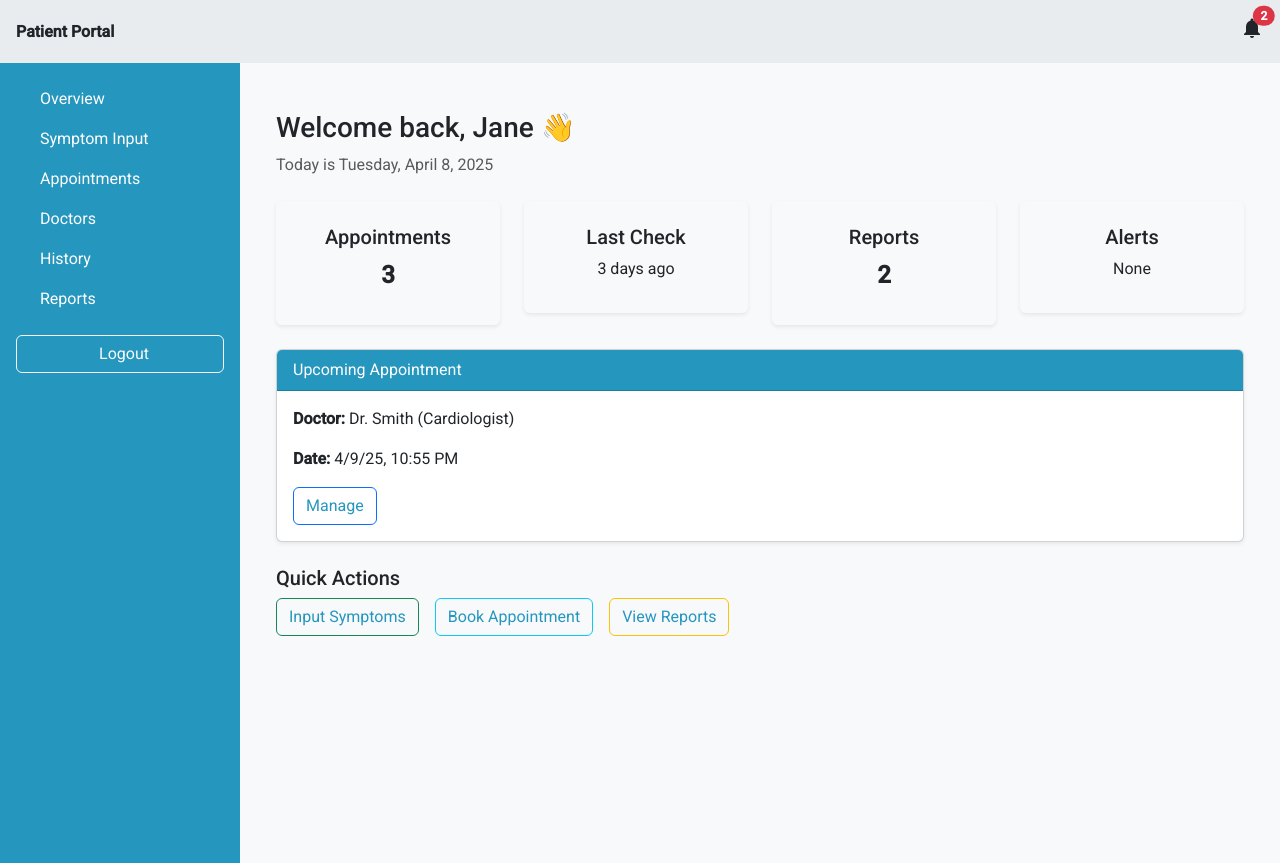
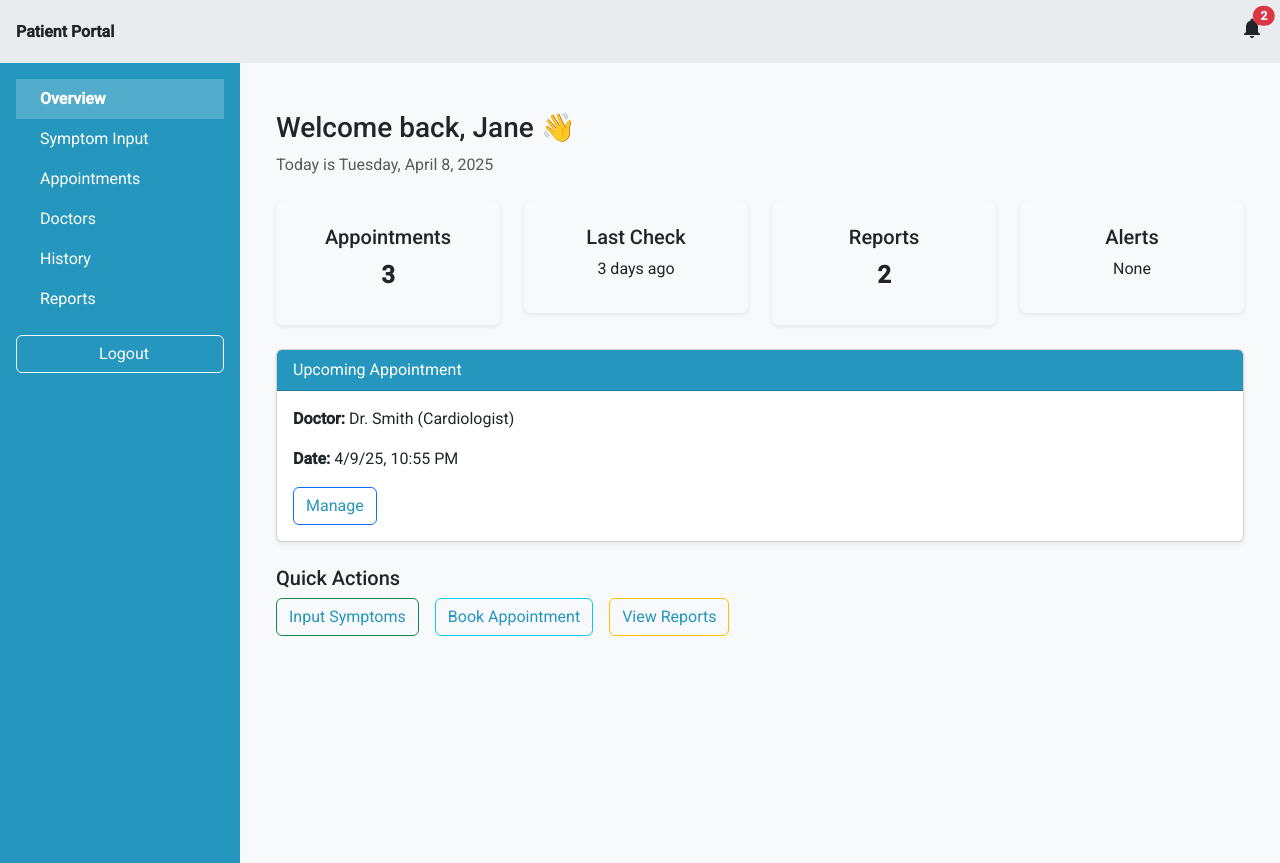
Before and after one commit to VKwamboka/patient_service_frontend, an Angular app in the folder disease-prediction-app/: page /dashboard/patient/overview in a window 1280 px wide. Built offline with nearby package versions, Linux system fonts and the light colour scheme.

Commit message:
integrated auth with backend successfully

```diff
--- a/disease-prediction-app/src/app/patient/patient-dashboard/patient-dashboard.component.ts
+++ b/disease-prediction-app/src/app/patient/patient-dashboard/patient-dashboard.component.ts
@@ -23,13 +23,13 @@ export class PatientDashboardComponent implements OnInit {
   // theme = localStorage.getItem('theme') || 'light-mode';
 
   menu = [
-    { label: 'Overview', route: '/dashboard/overview', icon: 'bi bi-house-door' },
-    { label: 'Symptom Input', route: '/dashboard/symptoms', icon: 'bi bi-clipboard-pulse' },
+    { label: 'Overview', route: '/dashboard/patient/overview', icon: 'bi bi-house-door' },
+    { label: 'Symptom Input', route: '/dashboard/patient/symptoms', icon: 'bi bi-clipboard-pulse' },
     // { label: 'Notifications', route: '/dashboard/notifications', icon: 'bi bi-bell' },
-    { label: 'Appointments', route: '/dashboard/appointments', icon: 'bi bi-calendar-check' },
-    {label: 'Doctors', route: '/dashboard/doctors', icon: 'bi bi-person-circle' },
-    { label: 'History', route: '/dashboard/history', icon: 'bi bi-clock-history' },
-    { label: 'Reports', route: '/dashboard/reports', icon: 'bi bi-file-earmark-text' }
+    { label: 'Appointments', route: '/dashboard/patient/appointments', icon: 'bi bi-calendar-check' },
+    {label: 'Doctors', route: '/dashboard/patient/doctors', icon: 'bi bi-person-circle' },
+    { label: 'History', route: '/dashboard/patient/history', icon: 'bi bi-clock-history' },
+    { label: 'Reports', route: '/dashboard/patient/reports', icon: 'bi bi-file-earmark-text' }
   ];
   constructor(@Inject(PLATFORM_ID) private platformId: Object, private router: Router, private route: ActivatedRoute) {}
 
```
